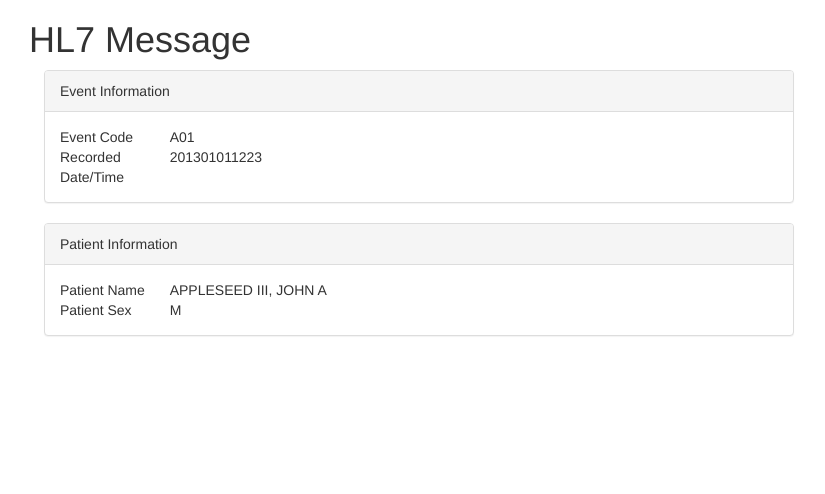
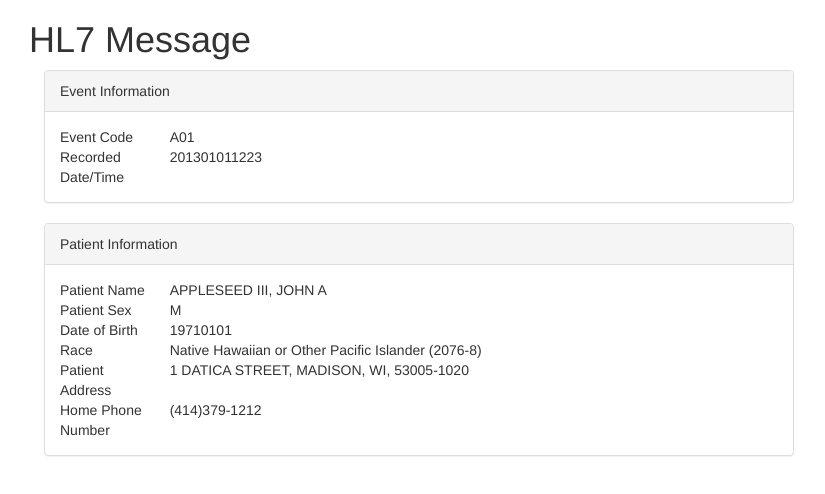
Before and after one commit to ddubson/hl7-message-reader, a React app: page / in a window 1280 px wide. Shown: the top 494 px of the page, without its empty margins (41-866 px from the left). Built offline with nearby package versions, Linux system fonts and the light colour scheme.

Commit message:
Added more HL7 PID fields

```diff
--- a/src/components/App.jsx
+++ b/src/components/App.jsx
@@ -3,6 +3,11 @@ import { Col, Grid, Panel, Row } from 'react-bootstrap';
 import HL7Reader from '../hl7/HL7Reader';
 import { sampleHL7v23 } from '../hl7/hl7_samples';
 import Field from './Field';
+import { Race } from '../hl7/HL7Codes';
+
+const formatName = patient => `${patient.lastName} ${patient.suffix}, ${patient.firstName} ${patient.middleInitialOrName}`;
+
+const formatAddress = addr => `${addr.streetAddress}, ${addr.city}, ${addr.state}, ${addr.zipCode}`;
 
 export default class App extends PureComponent {
   constructor(props) {
@@ -41,9 +46,19 @@ export default class App extends PureComponent {
                 <Panel.Body>
                   <Field
                     title="Patient Name"
-                    value={`${patient.lastName} ${patient.suffix}, ${patient.firstName} ${patient.middleInitialOrName}`}
+                    value={formatName(patient)}
                   />
                   <Field title="Patient Sex" value={patient.sex} />
+                  <Field title="Date of Birth" value={patient.dateOfBirth} />
+                  <Field title="Race" value={`${Race[patient.race]} (${patient.race})`} />
+                  <Field
+                    title="Patient Address"
+                    value={formatAddress(patient.address)}
+                  />
+                  <Field
+                    title="Home Phone Number"
+                    value={patient.homePhoneNumber}
+                  />
                 </Panel.Body>
               </Panel>
             </Col>
--- /dev/null
+++ b/src/hl7/HL7Codes.js
@@ -0,0 +1,8 @@
+export const Race = {
+  '1002-5': 'American Indian or Alaska Native',
+  '2028-9': 'Asian',
+  '2054-5': 'Black or African American',
+  '2076-8': 'Native Hawaiian or Other Pacific Islander',
+  '2131-1': 'Other Race',
+  '2106-3': 'White',
+};
--- a/src/hl7/HL7Reader.js
+++ b/src/hl7/HL7Reader.js
@@ -12,15 +12,24 @@ const readEVNSegment = (segment) => {
 
 const readPIDSegment = (segment) => {
   const segmentFields = segment.split(fieldSeparator);
-  const patientName = segmentFields[5];
-  const patientNameFields = patientName.split(intraFieldSeparator);
+  const patientNameFields = segmentFields[5].split(intraFieldSeparator);
+  const addressFields = segmentFields[11].split(intraFieldSeparator);
 
   return {
+    lastName: patientNameFields[0],
     firstName: patientNameFields[1],
-    lastName: patientNameFields[0],
     middleInitialOrName: patientNameFields[2],
     suffix: patientNameFields[3],
+    dateOfBirth: segmentFields[7],
     sex: segmentFields[8],
+    race: segmentFields[10],
+    address: {
+      streetAddress: addressFields[0],
+      city: addressFields[2],
+      state: addressFields[3],
+      zipCode: addressFields[4],
+    },
+    homePhoneNumber: segmentFields[13],
   };
 };
 
```
Also changed, not shown: 2 other files (tests, documents, lock files or other folders).
